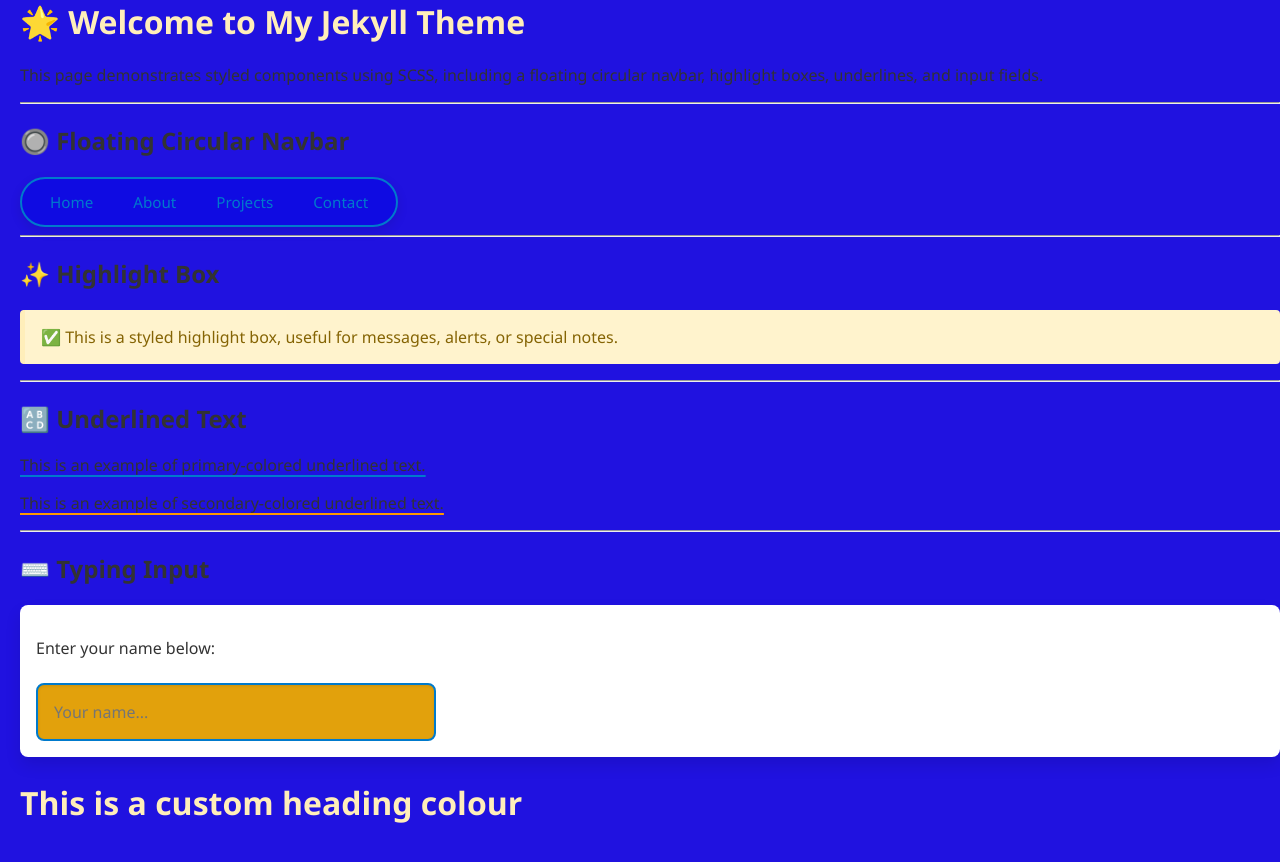
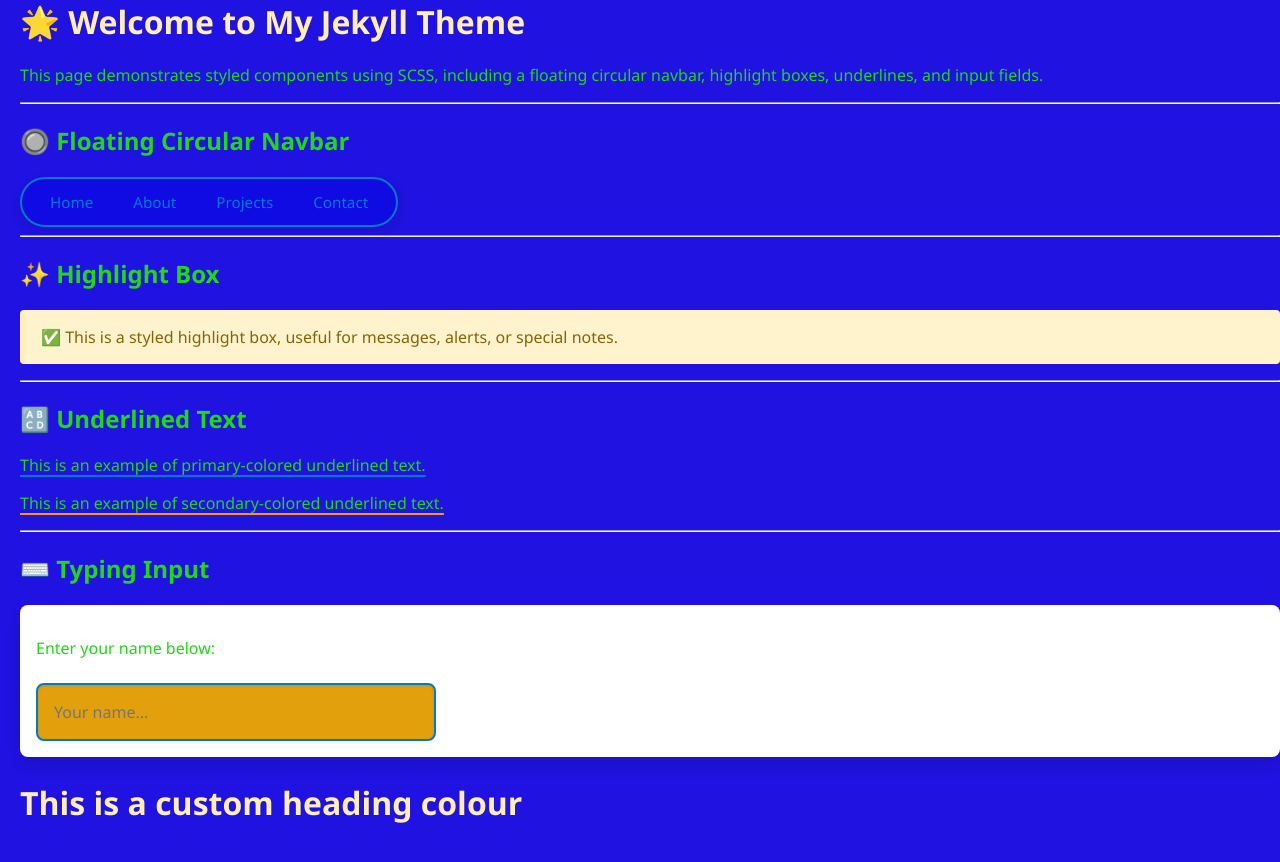
Before and after one commit to v659/jekyll_theme-new-v659, a Jekyll site: the page built from index.md, in a window 1280 px wide. Shown: the top 862 px of the page. Built offline with Jekyll 4.4.1, drawn with Linux system fonts in a browser that asks for light colours.

Commit message:
commit 8

```diff
--- a/_sass/base.scss
+++ b/_sass/base.scss
@@ -27,7 +27,7 @@ body {
  background: #2012e0;
  margin: 0;
  padding: 0;
-  color: #333;
+ color: #1fd915;
  margin-left: 20px;
 }
 
```
Lines whose indentation alone changed are shown as unchanged.
